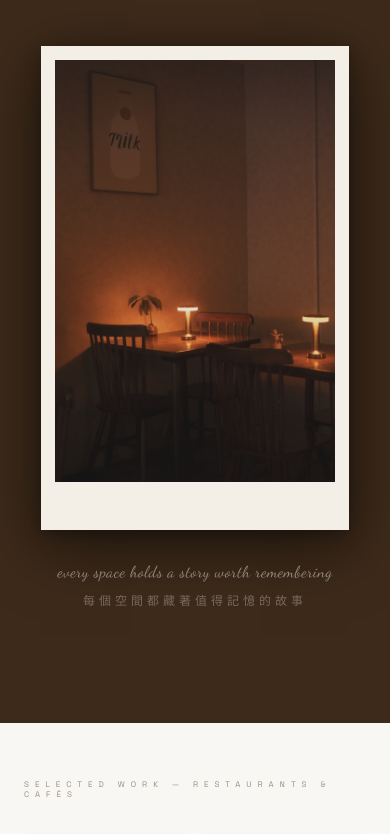
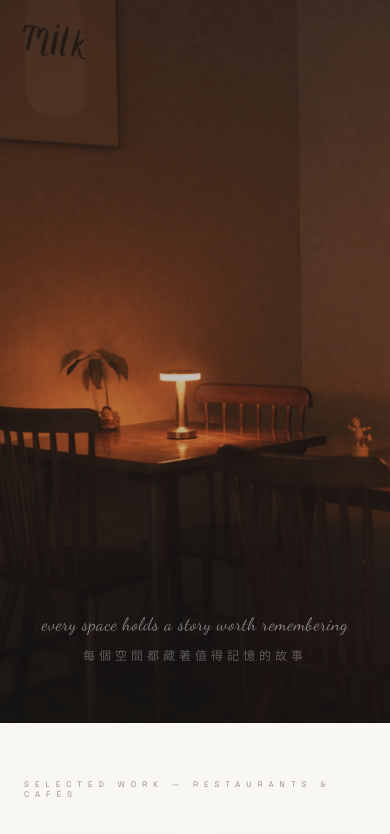
Before and after one commit to 866rkh5mp8-art/866rkh5mp8-art.github.io, a plain HTML site: page index.html in a window 390 px wide. Shown: the part 121-955 px from the top of the page. Drawn offline with nearby package versions, Linux system fonts and the light colour scheme; grey boxes are pictures that could not be loaded.

Commit message:
Mobile hero: full bleed photo

```diff
--- a/index.html
+++ b/index.html
@@ -246,12 +246,43 @@
 
     @media (max-width: 768px) {
       nav { padding: 20px 24px; }
-      .hero { padding: 80px 24px 28px; }
-      .hero-title { font-size: clamp(36px, 9vw, 64px); letter-spacing: 8px; }
       .grid-section, .about, .contact { padding: 56px 24px; }
       .about { grid-template-columns: 1fr; gap: 40px; }
       .contact { flex-direction: column; gap: 32px; text-align: left; }
       .contact-right { text-align: left; }
+
+      /* Hero — full bleed on mobile */
+      .hero {
+        padding: 0;
+        position: relative;
+        overflow: hidden;
+        background: #1a110a;
+      }
+      .hero-photo-frame {
+        background: none;
+        padding: 0;
+        box-shadow: none;
+        width: 100%;
+        height: 100vh;
+      }
+      .hero-photo-frame img {
+        width: 100%;
+        height: 100%;
+        max-height: none;
+        max-width: none;
+        object-fit: cover;
+        display: block;
+        opacity: 0.85;
+      }
+      .hero-caption, .hero-caption-zh {
+        position: absolute;
+        left: 0; right: 0;
+        bottom: 64px;
+        margin-top: 0;
+        padding: 0 24px;
+      }
+      .hero-caption { font-size: 18px; bottom: 88px; }
+      .hero-caption-zh { bottom: 60px; }
     }
   </style>
 </head>
```
